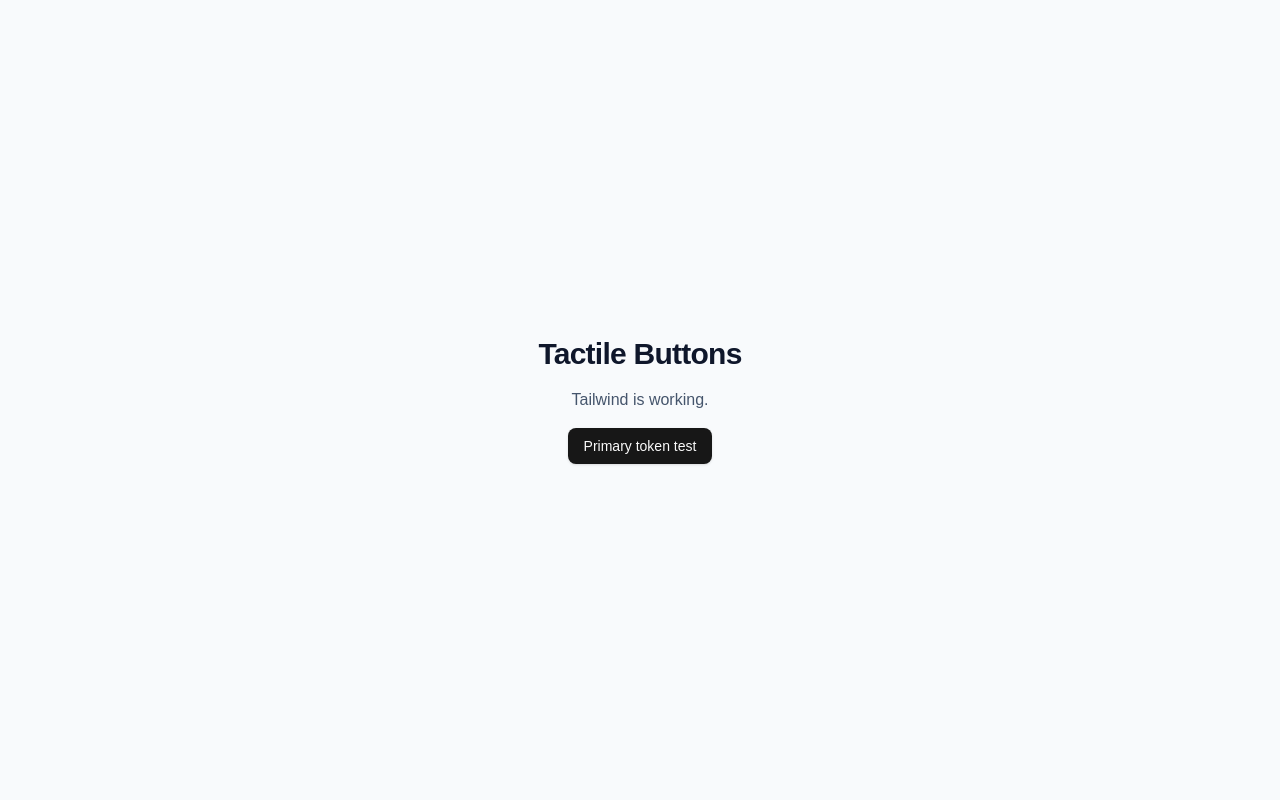
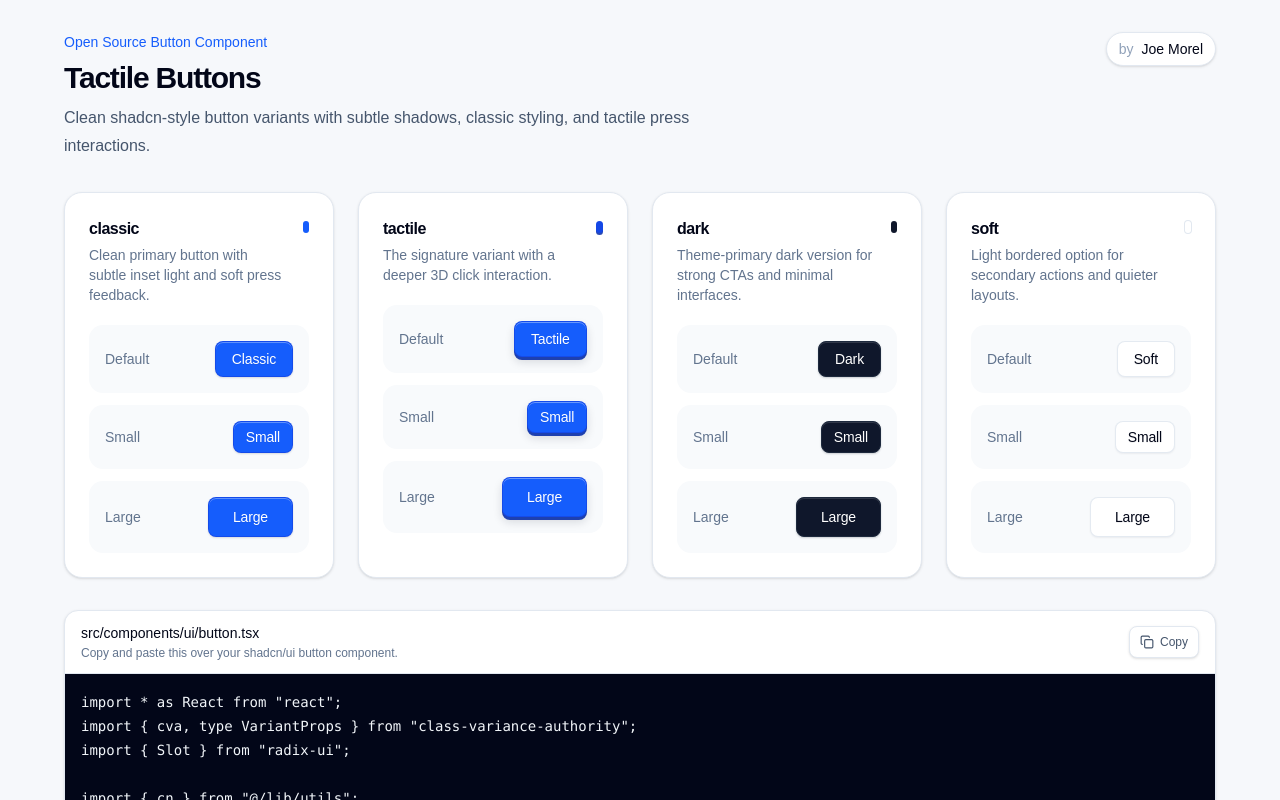
Before and after one commit to joe-morel/tactile-buttons, a React (Vite) app: page / in a window 1280 px wide. Shown: the top 800 px of the page. Built offline with nearby package versions, Linux system fonts and the light colour scheme.

Commit message:
feat: add tactile variants and demo page

```diff
--- a/src/App.tsx
+++ b/src/App.tsx
@@ -1,24 +1,5 @@
-import { useState } from "react";
-import reactLogo from "./assets/react.svg";
-import viteLogo from "./assets/vite.svg";
-import heroImg from "./assets/hero.png";
-import "./App.css";
+import ButtonPreview from "@/components/button-preview"
 
-function App() {
-  return (
-    <main className="flex min-h-screen flex-col items-center justify-center gap-4 bg-slate-50 p-8">
-      <h1 className="text-3xl font-bold tracking-tight text-slate-900">
-        Tactile Buttons
-      </h1>
-      <p className="text-slate-600">Tailwind is working.</p>
-      <button
-        type="button"
-        className="rounded-md bg-primary px-4 py-2 text-sm font-medium text-primary-foreground shadow-sm transition hover:opacity-90"
-      >
-        Primary token test
-      </button>
-    </main>
-  );
+export default function App() {
+  return <ButtonPreview />
 }
-
-export default App;
--- /dev/null
+++ b/src/components/button-preview.tsx
@@ -0,0 +1,267 @@
+import * as React from "react"
+
+import { Button } from "@/components/ui/button"
+import { cn } from "@/lib/utils"
+import componentCode from "@/components/ui/button.tsx?raw"
+
+const usageCode = `<Button variant="classic">Classic</Button>
+<Button variant="tactile">Tactile</Button>
+<Button variant="dark">Dark</Button>
+<Button variant="soft">Soft</Button>`
+
+const smokeTestCode = `// Smoke test cases
+<Button variant="classic" size="sm">Classic SM</Button>
+<Button variant="classic">Classic Default</Button>
+<Button variant="classic" size="lg">Classic LG</Button>
+
+<Button variant="tactile" size="sm">Tactile SM</Button>
+<Button variant="tactile">Tactile Default</Button>
+<Button variant="tactile" size="lg">Tactile LG</Button>
+
+<Button variant="dark">Dark</Button>
+<Button variant="soft">Soft</Button>`
+
+type TactileVariant = "classic" | "tactile" | "dark" | "soft"
+
+const examples: {
+  variant: TactileVariant
+  title: string
+  description: string
+  label: string
+  dotClass: string
+}[] = [
+  {
+    variant: "classic",
+    title: "classic",
+    description:
+      "Clean primary button with subtle inset light and soft press feedback.",
+    label: "Classic",
+    dotClass: "bg-blue-600",
+  },
+  {
+    variant: "tactile",
+    title: "tactile",
+    description: "The signature variant with a deeper 3D click interaction.",
+    label: "Tactile",
+    dotClass: "bg-blue-700 shadow-[0_2px_0_rgba(30,64,175,0.95)]",
+  },
+  {
+    variant: "dark",
+    title: "dark",
+    description:
+      "Theme-primary dark version for strong CTAs and minimal interfaces.",
+    label: "Dark",
+    dotClass: "bg-slate-900",
+  },
+  {
+    variant: "soft",
+    title: "soft",
+    description:
+      "Light bordered option for secondary actions and quieter layouts.",
+    label: "Soft",
+    dotClass: "bg-white ring-1 ring-slate-200",
+  },
+]
+
+function CopyIcon(props: React.SVGProps<SVGSVGElement>) {
+  return (
+    <svg
+      viewBox="0 0 24 24"
+      fill="none"
+      stroke="currentColor"
+      strokeWidth="2"
+      strokeLinecap="round"
+      strokeLinejoin="round"
+      aria-hidden="true"
+      {...props}
+    >
+      <rect width="14" height="14" x="8" y="8" rx="2" ry="2" />
+      <path d="M4 16c-1.1 0-2-.9-2-2V4c0-1.1.9-2 2-2h10c1.1 0 2 .9 2 2" />
+    </svg>
+  )
+}
+
+function CheckIcon(props: React.SVGProps<SVGSVGElement>) {
+  return (
+    <svg
+      viewBox="0 0 24 24"
+      fill="none"
+      stroke="currentColor"
+      strokeWidth="2"
+      strokeLinecap="round"
+      strokeLinejoin="round"
+      aria-hidden="true"
+      {...props}
+    >
+      <path d="M20 6 9 17l-5-5" />
+    </svg>
+  )
+}
+
+function CodeBlock({
+  title,
+  description,
+  code,
+  maxHeight = "max-h-[520px]",
+}: {
+  title: string
+  description?: string
+  code: string
+  maxHeight?: string
+}) {
+  const [copied, setCopied] = React.useState(false)
+
+  async function handleCopy() {
+    try {
+      await navigator.clipboard.writeText(code)
+      setCopied(true)
+      window.setTimeout(() => setCopied(false), 1400)
+    } catch {
+      setCopied(false)
+    }
+  }
+
+  return (
+    <section className="overflow-hidden rounded-xl border border-slate-200 bg-white shadow-sm">
+      <div className="flex items-center justify-between gap-3 border-b border-slate-200 px-4 py-3">
+        <div className="min-w-0">
+          <h2 className="truncate text-sm font-medium text-slate-950">
+            {title}
+          </h2>
+          {description ? (
+            <p className="mt-0.5 truncate text-xs text-slate-500">
+              {description}
+            </p>
+          ) : null}
+        </div>
+
+        <button
+          type="button"
+          onClick={handleCopy}
+          className="inline-flex h-8 shrink-0 items-center gap-1.5 rounded-md border border-slate-200 bg-white px-2.5 text-xs font-medium text-slate-600 shadow-sm transition-colors hover:bg-slate-50 hover:text-slate-950 active:translate-y-px"
+        >
+          {copied ? (
+            <CheckIcon className="size-3.5" />
+          ) : (
+            <CopyIcon className="size-3.5" />
+          )}
+          {copied ? "Copied" : "Copy"}
+        </button>
+      </div>
+
+      <div className="relative bg-slate-950">
+        <pre
+          className={cn(
+            "overflow-x-auto overflow-y-auto p-4 text-sm leading-6 text-slate-100",
+            maxHeight,
+          )}
+        >
+          <code>{code}</code>
+        </pre>
+      </div>
+    </section>
+  )
+}
+
+function VariantCard({
+  item,
+}: {
+  item: (typeof examples)[number]
+}) {
+  return (
+    <section className="rounded-2xl border border-slate-200 bg-white p-6 shadow-sm">
+      <div className="mb-5 flex items-start justify-between gap-4">
+        <div>
+          <h2 className="text-base font-semibold tracking-[-0.03em] text-slate-950">
+            {item.title}
+          </h2>
+          <p className="mt-1 text-sm leading-5 text-slate-500">
+            {item.description}
+          </p>
+        </div>
+        <div className={cn("mt-1 h-3 w-3 rounded-full", item.dotClass)} />
+      </div>
+
+      <div className="space-y-3">
+        <div className="flex items-center justify-between rounded-xl bg-slate-50 p-4">
+          <span className="text-sm text-slate-500">Default</span>
+          <Button variant={item.variant}>{item.label}</Button>
+        </div>
+
+        <div className="flex items-center justify-between rounded-xl bg-slate-50 p-4">
+          <span className="text-sm text-slate-500">Small</span>
+          <Button variant={item.variant} size="sm">
+            Small
+          </Button>
+        </div>
+
+        <div className="flex items-center justify-between rounded-xl bg-slate-50 p-4">
+          <span className="text-sm text-slate-500">Large</span>
+          <Button variant={item.variant} size="lg">
+            Large
+          </Button>
+        </div>
+      </div>
+    </section>
+  )
+}
+
+export default function ButtonPreview() {
+  return (
+    <div className="min-h-screen bg-[#f6f8fb] p-8 text-slate-950">
+      <div className="mx-auto max-w-6xl space-y-8">
+        <header className="flex flex-col gap-6 sm:flex-row sm:items-start sm:justify-between">
+          <div className="space-y-2">
+            <p className="text-sm font-medium text-blue-600">
+              Open Source Button Component
+            </p>
+            <h1 className="text-3xl font-semibold tracking-[-0.04em] text-slate-950">
+              Tactile Buttons
+            </h1>
+            <p className="max-w-2xl text-base leading-7 text-slate-600">
+              Clean shadcn-style button variants with subtle shadows, classic
+              styling, and tactile press interactions.
+            </p>
+          </div>
+
+          <div className="inline-flex w-fit items-center gap-2 rounded-full border border-slate-200 bg-white px-3 py-1.5 text-sm text-slate-600 shadow-sm">
+            <span className="text-slate-400">by</span>
+            <span className="font-medium text-slate-950">Joe Morel</span>
+          </div>
+        </header>
+
+        <div className="grid gap-6 md:grid-cols-2 xl:grid-cols-4">
+          {examples.map((item) => (
+            <VariantCard key={item.variant} item={item} />
+          ))}
+        </div>
+
+        <CodeBlock
+          title="src/components/ui/button.tsx"
+          description="Copy and paste this over your shadcn/ui button component."
+          code={componentCode}
+        />
+
+        <CodeBlock
+          title="Usage"
+          description="Use the variants like any shadcn/ui button."
+          code={usageCode}
+          maxHeight="max-h-[260px]"
+        />
+
+        <CodeBlock
+          title="Smoke test cases"
+          description="Quick examples to verify all custom variants and sizes render correctly."
+          code={smokeTestCode}
+          maxHeight="max-h-[320px]"
+        />
+
+        <footer className="border-t border-slate-200 pt-6 text-sm text-slate-500">
+          Created by{" "}
+          <span className="font-medium text-slate-800">Joe Morel</span>. Tactile
+          Buttons is free to copy, customize, and use in your own projects.
+        </footer>
+      </div>
+    </div>
+  )
+}
--- a/src/components/ui/button.tsx
+++ b/src/components/ui/button.tsx
@@ -1,45 +1,68 @@
-import * as React from "react"
-import { cva, type VariantProps } from "class-variance-authority"
-import { Slot } from "radix-ui"
+import * as React from "react";
+import { cva, type VariantProps } from "class-variance-authority";
+import { Slot } from "radix-ui";
 
-import { cn } from "@/lib/utils"
+import { cn } from "@/lib/utils";
 
 const buttonVariants = cva(
-  "group/button inline-flex shrink-0 items-center justify-center rounded-md border border-transparent bg-clip-padding text-sm font-medium whitespace-nowrap transition-all outline-none select-none focus-visible:border-ring focus-visible:ring-3 focus-visible:ring-ring/50 active:not-aria-[haspopup]:translate-y-px disabled:pointer-events-none disabled:opacity-50 aria-invalid:border-destructive aria-invalid:ring-3 aria-invalid:ring-destructive/20 dark:aria-invalid:border-destructive/50 dark:aria-invalid:ring-destructive/40 [&_svg]:pointer-events-none [&_svg]:shrink-0 [&_svg:not([class*='size-'])]:size-4",
+  [
+    "inline-flex shrink-0 transform-gpu items-center justify-center gap-2 whitespace-nowrap rounded-md",
+    "border border-transparent text-sm font-medium tracking-[-0.01em] antialiased",
+    "transition-[color,background-color,border-color,box-shadow,transform] duration-150 ease-out",
+    "outline-none select-none disabled:pointer-events-none disabled:opacity-50",
+    "[&_svg]:pointer-events-none [&_svg]:shrink-0 [&_svg:not([class*='size-'])]:size-4",
+    "focus-visible:border-ring focus-visible:ring-[3px] focus-visible:ring-ring/50",
+    "aria-invalid:border-destructive aria-invalid:ring-destructive/20 dark:aria-invalid:ring-destructive/40",
+  ].join(" "),
   {
     variants: {
       variant: {
-        default: "bg-primary text-primary-foreground hover:bg-primary/80",
+        default: "bg-primary text-primary-foreground shadow-xs hover:bg-primary/90",
         outline:
-          "border-border bg-background shadow-xs hover:bg-muted hover:text-foreground aria-expanded:bg-muted aria-expanded:text-foreground dark:border-input dark:bg-input/30 dark:hover:bg-input/50",
+          "border-border bg-background shadow-xs hover:bg-accent hover:text-accent-foreground dark:border-input dark:bg-input/30 dark:hover:bg-input/50",
         secondary:
-          "bg-secondary text-secondary-foreground hover:bg-secondary/80 aria-expanded:bg-secondary aria-expanded:text-secondary-foreground",
-        ghost:
-          "hover:bg-muted hover:text-foreground aria-expanded:bg-muted aria-expanded:text-foreground dark:hover:bg-muted/50",
+          "bg-secondary text-secondary-foreground shadow-xs hover:bg-secondary/80",
+        ghost: "hover:bg-accent hover:text-accent-foreground dark:hover:bg-accent/50",
         destructive:
-          "bg-destructive/10 text-destructive hover:bg-destructive/20 focus-visible:border-destructive/40 focus-visible:ring-destructive/20 dark:bg-destructive/20 dark:hover:bg-destructive/30 dark:focus-visible:ring-destructive/40",
+          "bg-destructive text-white shadow-xs hover:bg-destructive/90 focus-visible:ring-destructive/20 dark:focus-visible:ring-destructive/40 dark:bg-destructive/60",
         link: "text-primary underline-offset-4 hover:underline",
+        classic:
+          "border-blue-700/80 bg-blue-600 text-white shadow-[inset_0_1px_0_rgba(255,255,255,0.32),0_1px_2px_rgba(15,23,42,0.14)] hover:bg-blue-700 hover:shadow-[inset_0_1px_0_rgba(255,255,255,0.28),0_2px_4px_rgba(15,23,42,0.12)] active:translate-y-[2px] active:scale-[0.985] active:bg-blue-700 active:shadow-[inset_0_2px_4px_rgba(15,23,42,0.2)]",
+        tactile:
+          "border-blue-700/80 bg-blue-600 text-white shadow-[inset_0_1px_0_rgba(255,255,255,0.36),0_3px_0_rgb(30,64,175),0_5px_10px_rgba(15,23,42,0.14)] hover:-translate-y-px hover:bg-blue-700 hover:shadow-[inset_0_1px_0_rgba(255,255,255,0.36),0_4px_0_rgb(30,64,175),0_8px_14px_rgba(15,23,42,0.14)] active:translate-y-[3px] active:scale-[0.99] active:bg-blue-700 active:shadow-[inset_0_2px_5px_rgba(15,23,42,0.22),0_1px_0_rgb(30,64,175),0_2px_4px_rgba(15,23,42,0.1)]",
+        dark:
+          "border-slate-800 bg-slate-900 text-white shadow-[inset_0_1px_0_rgba(255,255,255,0.14),0_1px_2px_rgba(15,23,42,0.2)] hover:bg-slate-800 hover:shadow-[inset_0_1px_0_rgba(255,255,255,0.12),0_2px_4px_rgba(15,23,42,0.16)] active:translate-y-[2px] active:scale-[0.985] active:bg-slate-950 active:shadow-[inset_0_2px_5px_rgba(0,0,0,0.35),inset_0_1px_0_rgba(255,255,255,0.06)]",
+        soft:
+          "border-slate-200/90 bg-white text-slate-950 shadow-[inset_0_1px_0_rgba(255,255,255,0.85),0_1px_2px_rgba(15,23,42,0.06)] hover:border-slate-300 hover:bg-slate-50 active:translate-y-px active:scale-[0.99] active:shadow-[inset_0_2px_4px_rgba(15,23,42,0.06)]",
       },
       size: {
-        default:
-          "h-9 gap-1.5 px-2.5 in-data-[slot=button-group]:rounded-md has-data-[icon=inline-end]:pr-2 has-data-[icon=inline-start]:pl-2",
-        xs: "h-6 gap-1 rounded-[min(var(--radius-md),8px)] px-2 text-xs in-data-[slot=button-group]:rounded-md has-data-[icon=inline-end]:pr-1.5 has-data-[icon=inline-start]:pl-1.5 [&_svg:not([class*='size-'])]:size-3",
-        sm: "h-8 gap-1 rounded-[min(var(--radius-md),10px)] px-2.5 in-data-[slot=button-group]:rounded-md has-data-[icon=inline-end]:pr-1.5 has-data-[icon=inline-start]:pl-1.5",
-        lg: "h-10 gap-1.5 px-2.5 has-data-[icon=inline-end]:pr-2 has-data-[icon=inline-start]:pl-2",
+        default: "h-9 px-4 py-2 has-[>svg]:px-3",
+        xs: "h-6 gap-1 rounded-md px-2 text-xs has-[>svg]:px-1.5 [&_svg:not([class*='size-'])]:size-3",
+        sm: "h-8 gap-1.5 rounded-md px-3 has-[>svg]:px-2.5",
+        lg: "h-10 rounded-md px-6 has-[>svg]:px-4",
         icon: "size-9",
-        "icon-xs":
-          "size-6 rounded-[min(var(--radius-md),8px)] in-data-[slot=button-group]:rounded-md [&_svg:not([class*='size-'])]:size-3",
-        "icon-sm":
-          "size-8 rounded-[min(var(--radius-md),10px)] in-data-[slot=button-group]:rounded-md",
+        "icon-xs": "size-6 [&_svg:not([class*='size-'])]:size-3",
+        "icon-sm": "size-8",
         "icon-lg": "size-10",
       },
     },
+    compoundVariants: [
+      {
+        variant: ["classic", "tactile", "dark", "soft"],
+        class:
+          "subpixel-antialiased [-webkit-tap-highlight-color:transparent] [text-shadow:0_1px_0_rgba(0,0,0,0.06)]",
+      },
+      {
+        variant: ["tactile"],
+        class: "will-change-transform",
+      },
+    ],
     defaultVariants: {
       variant: "default",
       size: "default",
     },
-  }
-)
+  },
+);
 
 function Button({
   className,
@@ -49,9 +72,9 @@
   ...props
 }: React.ComponentProps<"button"> &
   VariantProps<typeof buttonVariants> & {
-    asChild?: boolean
+    asChild?: boolean;
   }) {
-  const Comp = asChild ? Slot.Root : "button"
+  const Comp = asChild ? Slot.Root : "button";
 
   return (
     <Comp
@@ -61,7 +84,7 @@
       className={cn(buttonVariants({ variant, size, className }))}
       {...props}
     />
-  )
+  );
 }
 
-export { Button, buttonVariants }
+export { Button, buttonVariants };
```
